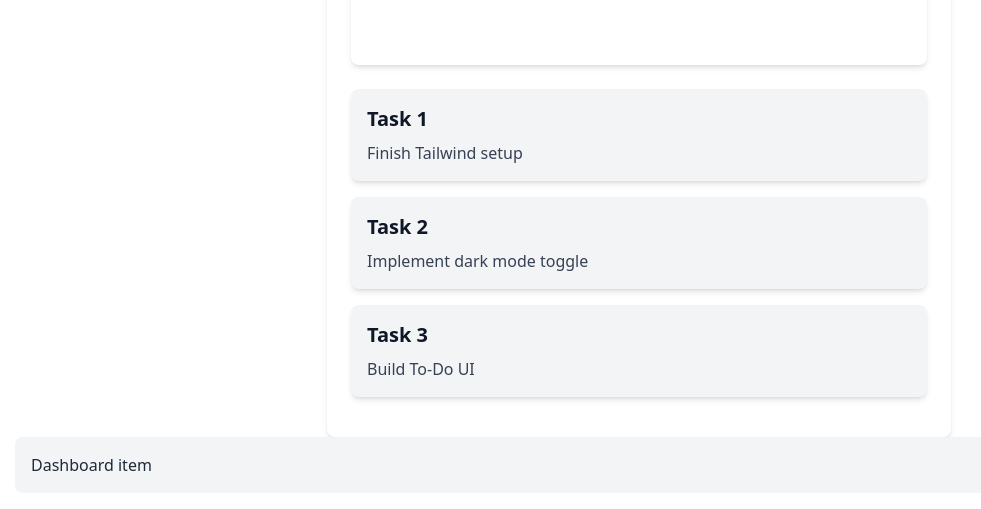
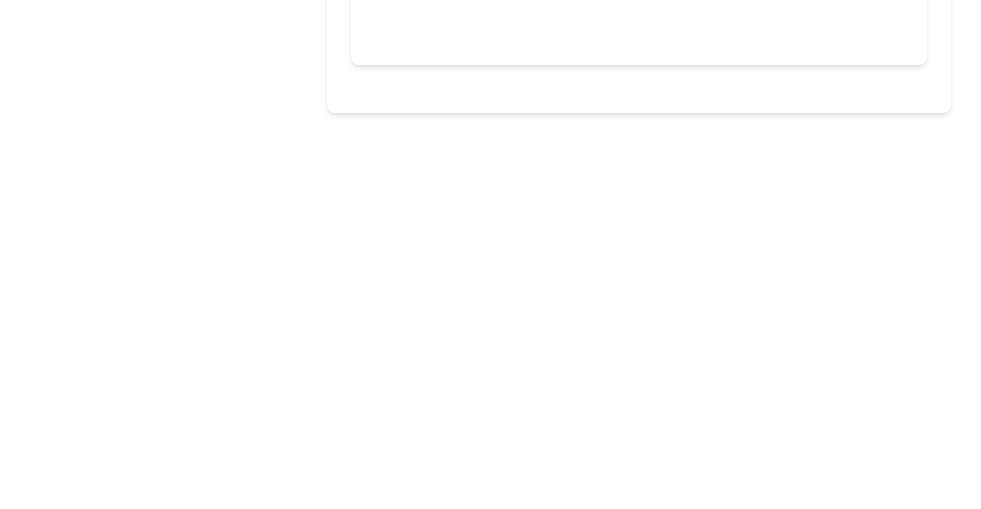
Before and after one commit to Manisha1998-singh/To-Do, a React (Vite) app: page / in a window 1280 px wide. Shown: the part 815-1324 px from the top of the page, without its empty margins (1-982 px from the left). After the commit the page ends 944 px from the top, so only its background shows below. Built offline with nearby package versions, Linux system fonts and the light colour scheme.

Commit message:
feat: update features list and integrate dnd-kit for drag-and-drop functionality

```diff
--- a/package.json
+++ b/package.json
@@ -10,6 +10,8 @@
     "preview": "vite preview"
   },
   "dependencies": {
+    "@dnd-kit/core": "^6.3.1",
+    "@dnd-kit/sortable": "^10.0.0",
     "@tailwindcss/vite": "^4.1.17",
     "react": "^19.2.0",
     "react-dom": "^19.2.0",
--- a/src/App.jsx
+++ b/src/App.jsx
@@ -21,9 +21,6 @@ function App() {
         {darkMode ? "Light Mode" : "Dark Mode"}
       </button>
       <Dashboard /> {/* All components inside inherit dark mode via classes */}
-      <div className="p-4 bg-gray-100 dark:bg-gray-800 rounded-lg transition-colors duration-300">
-        <p className="text-gray-800 dark:text-gray-200">Dashboard item</p>
-      </div>
     </div>
   );
 }
--- a/src/component/Dashboard.jsx
+++ b/src/component/Dashboard.jsx
@@ -7,7 +7,7 @@ import Search from "./Search";
 import Button from "./Button";
 import Badges from "./Badges";
 import useDebounce from "./useDebounce";
-import DashboardItem from "./DashboardItem";
+//import DashboardItem from "./DashboardItem";
 function Dashboard() {
   const [editingTodo, setEditingTodo] = useState(null);
   const [searchText, setSearchText] = useState("");
@@ -146,12 +146,12 @@ function Dashboard() {
           {/* Edit Component */}
           <Edit editingTodo={editingTodo} upDateTodo={upDateTodo} />
           <div className="mt-6">
-            <DashboardItem title="Task 1" description="Finish Tailwind setup" />
+            {/* <DashboardItem title="Task 1" description="Finish Tailwind setup" />
             <DashboardItem
               title="Task 2"
               description="Implement dark mode toggle"
-            />
-            <DashboardItem title="Task 3" description="Build To-Do UI" />
+            /> */}
+            {/* <DashboardItem title="Task 3" description="Build To-Do UI" /> */}
           </div>
         </div>
       </div>
```
Also changed, not shown: 2 other files (tests, documents, lock files or other folders).
